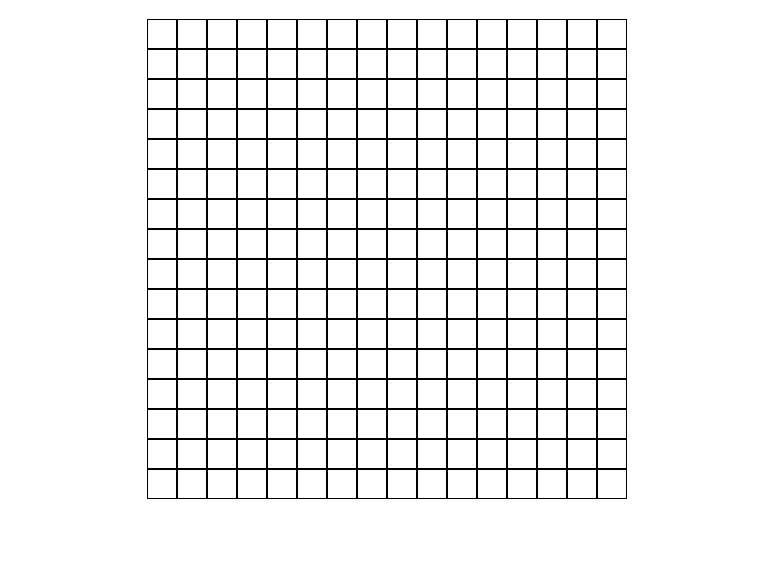
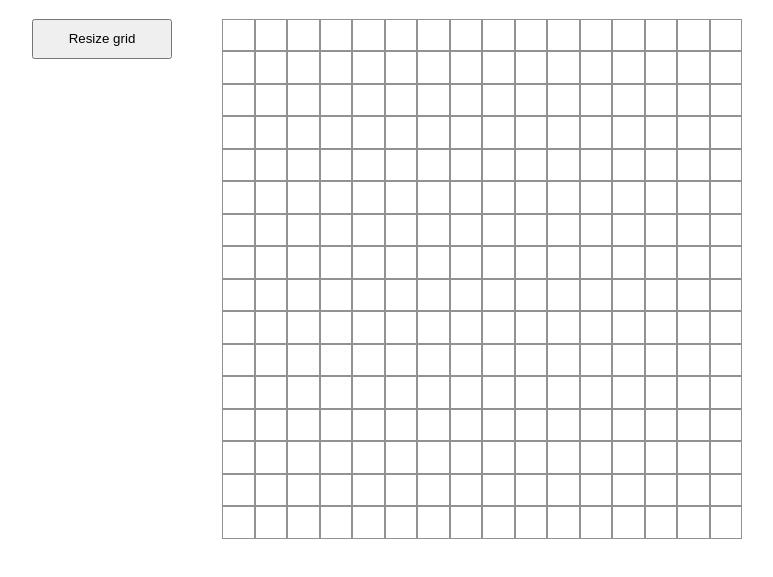
Before and after one commit to marianaalmada/etch-a-project, a plain HTML site: page index.html in a window 1280 px wide. Shown: the part 69-646 px from the top of the page, without its empty margins (253-1026 px from the left). Drawn offline with Linux system fonts and the light colour scheme.

Commit message:
boton que cambia el tamaño del grid creado y cambios en estilos

```diff
--- a/index.css
+++ b/index.css
@@ -4,13 +4,23 @@ body {
     align-items: center;
 }
 
+.main-container {
+    display: flex;
+}
+
 .grid-container {
+    height: 520px;
+    width: 520px;
     display: grid;
-    grid-template-columns: repeat(16, 30px);
-    grid-template-rows: repeat(16, 30px);
     column-gap: 0px;
+    margin-left: 50px;
 }
 
 .grid-container div{
-    border: 1px solid black;
+    border: 0.5px solid rgb(146, 146, 146);
 }
+
+button {
+    height: 40px;
+    width: 140px;
+}
--- a/index.html
+++ b/index.html
@@ -9,7 +9,10 @@
 </head>
 <body>
     <h1>Etch-a-Sketch</h1>
-    <div class="grid-container" id="container"></div>
+    <div class="main-container">
+        <button id="button">Resize grid</button>
+        <div class="grid-container" id="container"></div>
+    </div>
     <script src="index.js"></script>
 </body>
 </html>
--- a/index.js
+++ b/index.js
@@ -1,9 +1,18 @@
 const container = document.querySelector('.grid-container');
+const button = document.querySelector('#button');
 
-for (let i = 0; i < 256; i++) {
-    const square = document.createElement('div');
-    // square.classList.add('square');
-    container.appendChild(square);
+createGrid(16);
+
+function createGrid(size) {
+    container.style.cssText = `grid-template-columns: repeat(${size}, 1fr);
+            grid-template-rows: repeat(${size}, 1fr);`;
+    const number = size * size;
+
+    for (let i = 0; i < number; i++) {
+        const square = document.createElement('div');
+        container.appendChild(square);
+        square.classList.add('square');
+    }
 }
 
 function paint(event) {
@@ -11,13 +20,31 @@ function paint(event) {
     targetElement.style.backgroundColor = 'black';
 }
 
+function resizeGrid(input) {
+    const container = document.querySelector('.grid-container');
+    const square = document.querySelectorAll('.square');
+
+    if(!isNaN(input) && input >= 16 && input <= 64) {
+        console.log('Esta dentro del rango');
+        for (const i of square) {
+            container.removeChild(i);
+        }
+        createGrid(input);
+    }
+}
+
+button.addEventListener('click', () => {
+    const input = prompt('Input the number of squares per size');
+    const numbericValue = Number(input);
+    resizeGrid(numbericValue);
+});
+
 container.addEventListener('mousedown', (e) => {
     paint(e);
 
     container.addEventListener('mousemove', paint);
 
     window.addEventListener('mouseup', () => {
-        console.log('stop');
         container.removeEventListener('mousemove', paint);
     });
 });
```
